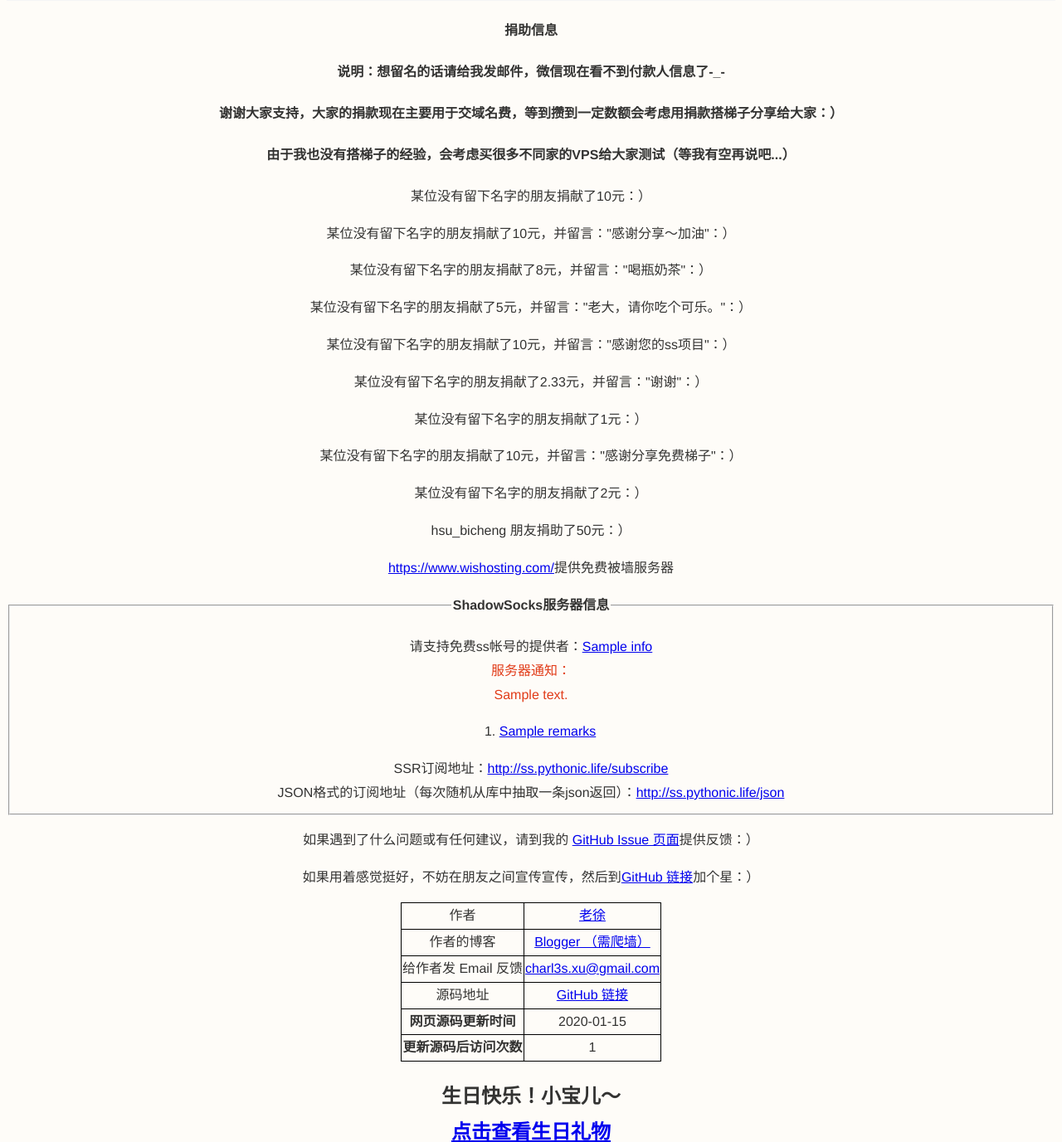
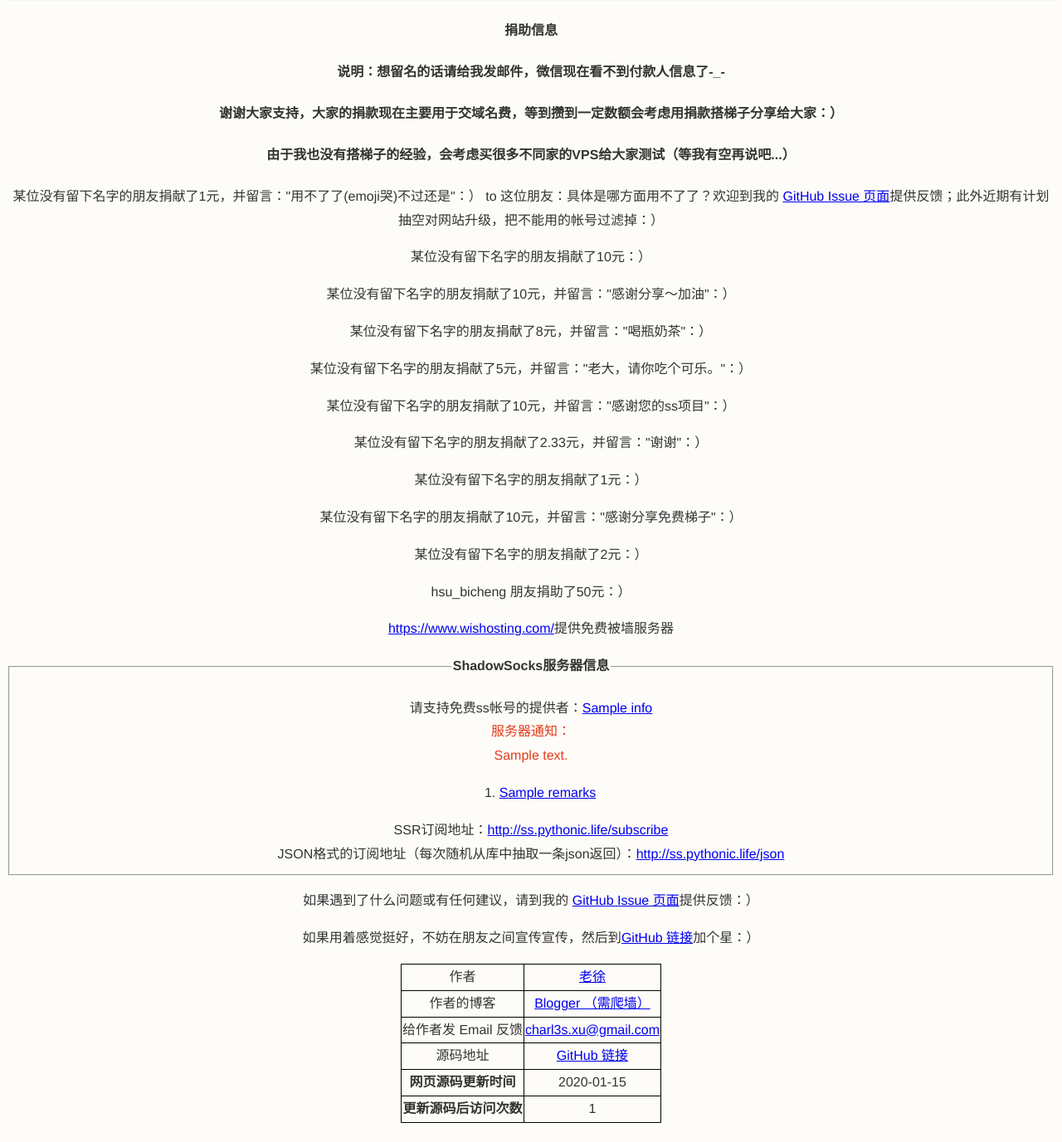
Before and after one commit to the0demiurge/ShadowSocksShare, a Flask app: template app/templates/index.html in a window 1280 px wide. Shown: the part 1002-2379 px from the top of the page at 83% size. Run offline with Flask 2, Linux system fonts and the light colour scheme; the template is opened without the code that fills it: most values are stand-ins (such as "Sample title", 1, 10 or a date in 2020); parts of the project's set-up code (start-up, migrations or seed data) failed here and were passed over.

Commit message:
更新了信息

```diff
--- a/app/templates/index.html
+++ b/app/templates/index.html
@@ -60,6 +60,9 @@
   <h4>说明：想留名的话请给我发邮件，微信现在看不到付款人信息了-_-</h4>
   <h4>谢谢大家支持，大家的捐款现在主要用于交域名费，等到攒到一定数额会考虑用捐款搭梯子分享给大家：）</h4>
   <h4>由于我也没有搭梯子的经验，会考虑买很多不同家的VPS给大家测试（等我有空再说吧...）</h4>
+    <p>
+      某位没有留下名字的朋友捐献了1元，并留言："用不了了(emoji哭)不过还是"：） to 这位朋友：具体是哪方面用不了了？欢迎到我的 <a target="_blank" href="https://github.com/the0demiurge/ShadowSocksShare-OpenShift/issues">GitHub Issue 页面</a>提供反馈；此外近期有计划抽空对网站升级，把不能用的帐号过滤掉：）
+    </p>
     <p>
       某位没有留下名字的朋友捐献了10元：）
     </p>
```
